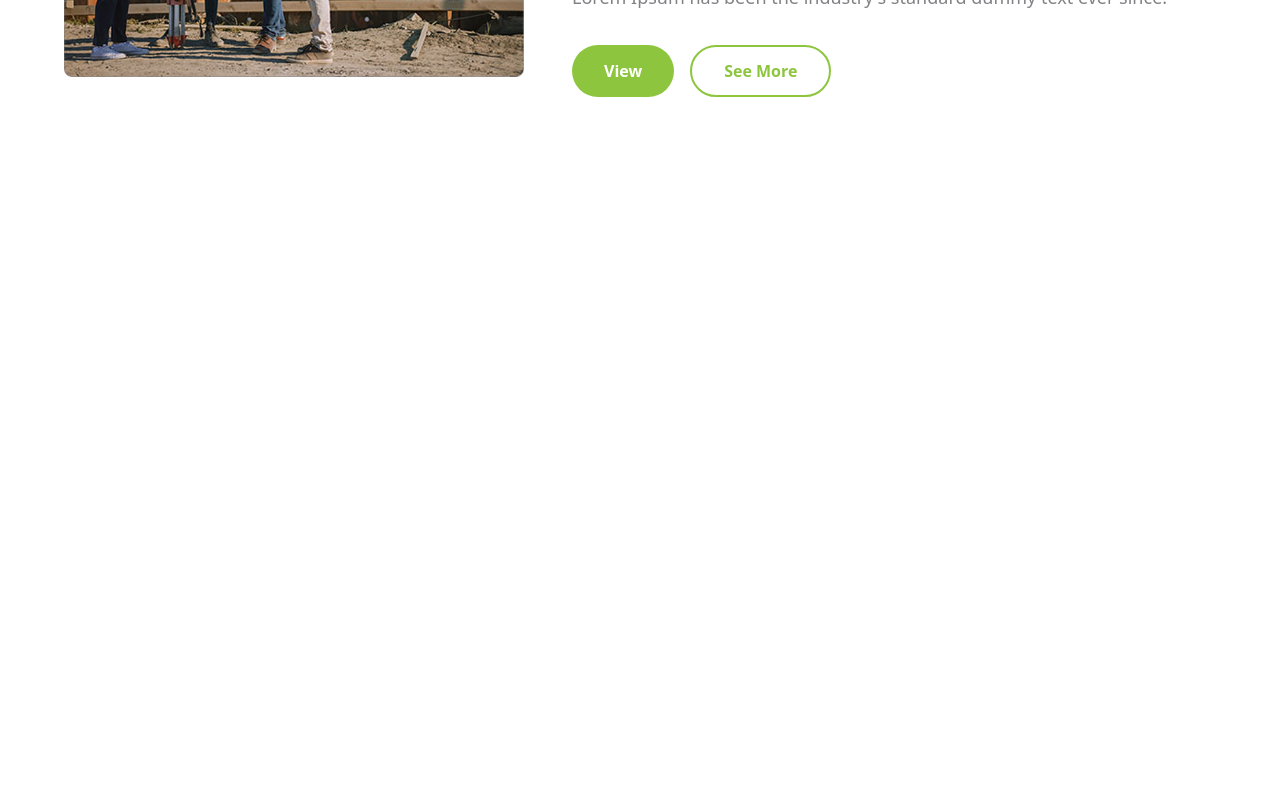
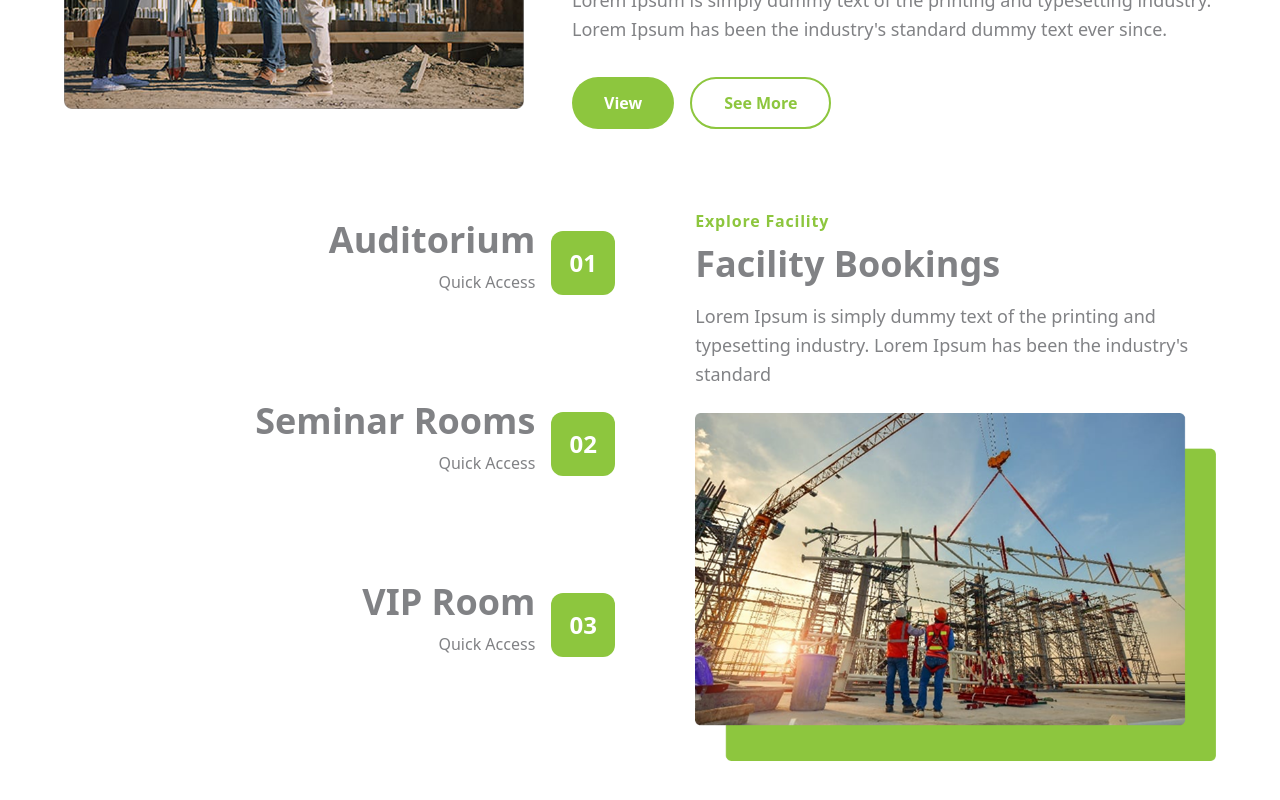
Before and after one commit to supunpramod/CIDA-New-Website, a React (Vite) app in the folder client/: page / in a window 1280 px wide. Shown: the part 3692-4492 px from the top of the page. Before the commit the page ends 3797 px from the top, so only its background shows below. Built offline with nearby package versions, Linux system fonts and the light colour scheme.

Commit message:
The FacilityBooking.jsx part is over ...

```diff
--- /dev/null
+++ b/client/src/Components/Home page/FacilityBooking.jsx
@@ -0,0 +1,78 @@
+
+import React from 'react';
+import FacilityImg from '../../assets/facility.png';
+
+const FacilityBooking = () => {
+  const facilities = [
+    { id: 1, name: 'Auditorium', number: '01' },
+    { id: 2, name: 'Seminar Rooms', number: '02' },
+    { id: 3, name: 'VIP Room', number: '03' },
+  ];
+
+  return (
+    <div className=" max-w-auto mx-auto flex items-center justify-center py-10    px-10 md:px-16">
+      <div className="flex flex-col lg:flex-row items-start w-full gap-12">
+
+        {/* Left Section: Facility List */}
+       <div className="flex flex-col w-full lg:w-1/2 items-end">
+  {facilities.map((facility) => (
+    <div
+      key={facility.id}
+      className="flex items-center justify-end gap-4 mb-8 last:mb-0  "
+    >
+      <div className="text-right ">
+        {/* Facility Name */}
+        <h2 className="text-[#818285] text-4xl font-semibold leading-tight mt-2 ">
+          {facility.name}
+        </h2>
+        {/* Quick Access Link */}
+        <p className="text-[#818285] text-base mb-10 pb-6 mt-2 ">Quick Access</p>
+      </div>
+      {/* Number Indicator Box */}
+      <div
+        className="flex items-center justify-center w-16 h-16 rounded-xl mb-10 font-bold text-2xl text-white bg-[#8DC63E]"
+      >
+        {facility.number}
+      </div>
+    </div>
+  ))}
+</div>
+
+
+        {/* Right Section: Facility Bookings Info */}
+        <div className="flex flex-col w-full lg:w-1/2 lg:pl-8">
+          {/* Explore Facility Text */}
+          <span className="text-[#8DC63E] text-base font-semibold mb-2 tracking-wider">Explore Facility</span>
+
+          {/* Facility Bookings Title */}
+          <h1 className="text-[#818285] text-4xl font-bold mb-4 leading-tight">Facility Bookings</h1>
+
+          {/* Description Paragraph */}
+          <p className="text-[#818285] text-lg mb-6 leading-relaxed">
+            Lorem Ipsum is simply dummy text of the printing and typesetting industry. Lorem Ipsum has been the industry's standard
+          </p>
+
+          {/* Image and Green background container */}
+          <div className="relative w-full max-w-xl lg:max-w-none">
+
+            {/* Green background element */}
+            {/* This element is positioned absolutely behind the image.
+                It has rounded top-left and bottom-left corners, matching the image's clipping.
+                It extends to the right and bottom of the image container, and has a custom curve on the bottom-right.
+            */}
+
+
+            {/* Image container with clipping */}
+            {/* The image itself is placed inside a div that clips its overflow and applies rounded corners on the left. */}
+            <div >
+              <img src={FacilityImg} alt="Facility Image" className="w-full h-auto" />
+            </div>
+          </div>
+        </div>
+
+      </div>
+    </div>
+  );
+};
+
+export default FacilityBooking;
--- a/client/src/Components/Home page/Home.jsx
+++ b/client/src/Components/Home page/Home.jsx
@@ -4,6 +4,7 @@ import QuickAction from './QuickAction';
 import SubInstitutes from './SubInstitutes';
 import EventsNews from './EventsNews.jsx';
 import Research from './Research.jsx';
+import FacilityBooking from './FacilityBooking.jsx';
 
 export default function Home() {
     return (
@@ -13,6 +14,7 @@ export default function Home() {
             <SubInstitutes/>
            <EventsNews/>
            <Research/>
+           <FacilityBooking/>
 
         </div>
     );
--- a/client/src/Components/Home page/Research.jsx
+++ b/client/src/Components/Home page/Research.jsx
@@ -3,7 +3,7 @@ import Researchimg from '../../assets/research.png';
 
 function Research() {
   return (
-    <div className="bg-white  py-2 px-10 md:px-16 ">
+    <div className="bg-white  py-10 px-10 md:px-16 ">
       <div className=" mx-auto">
 
         {/* Header Section */}
```
Also changed, not shown: client/src/assets/facility.png (added).
